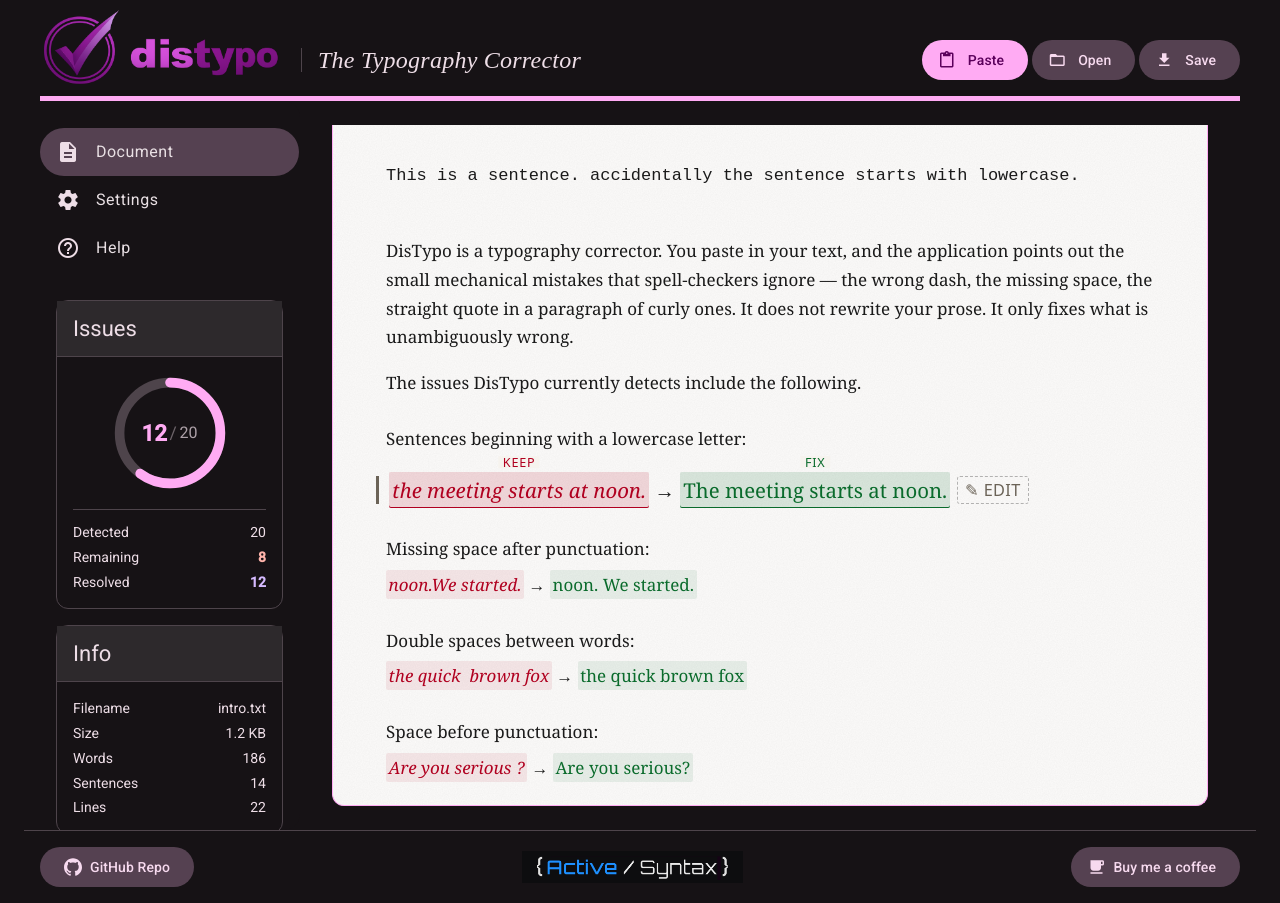
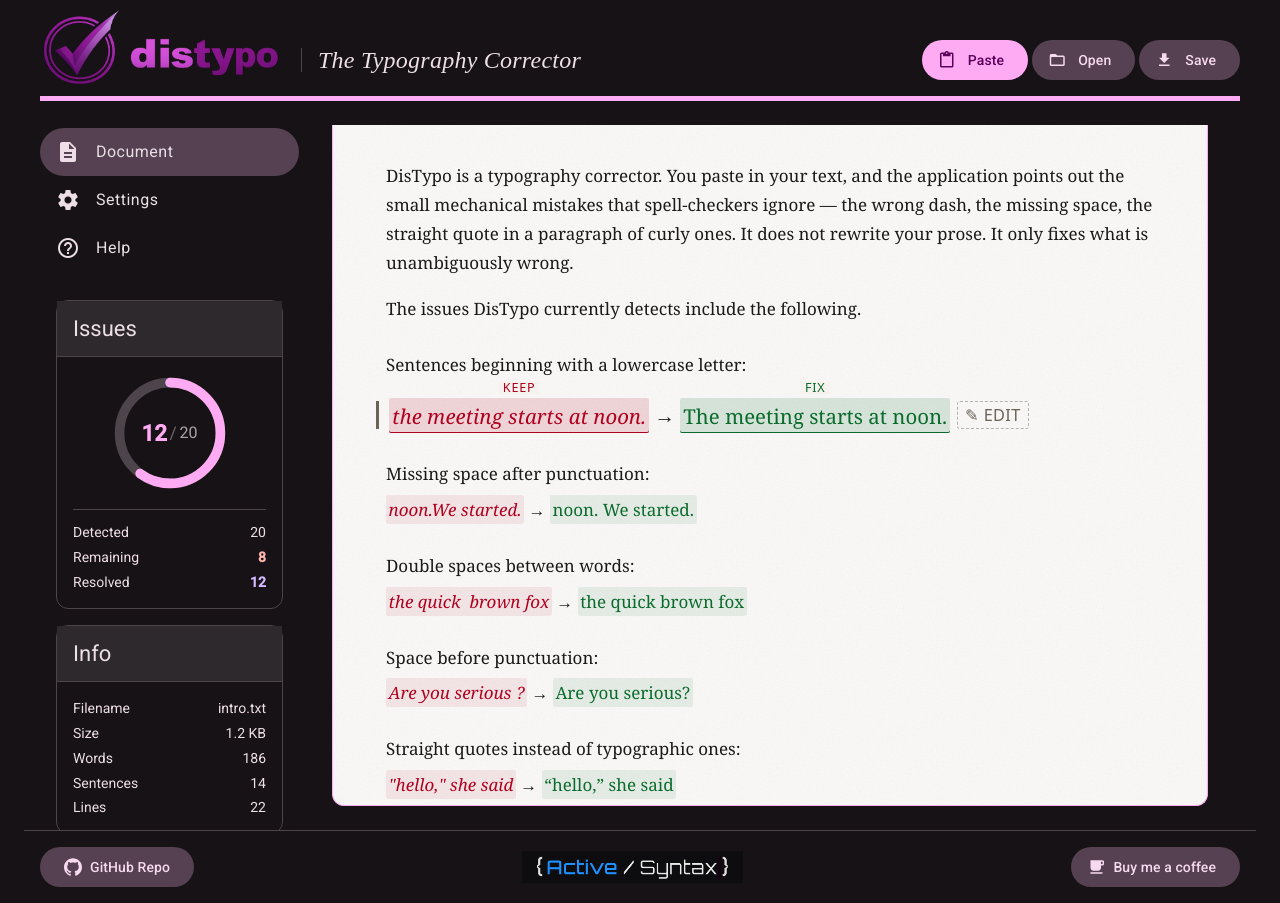
Before and after one commit to activesyntax/distypo, an Angular app in the folder distypo-app/: page / in a window 1280 px wide. Built offline with nearby package versions, Linux system fonts and the light colour scheme.

Commit message:
functional approach experiments

```diff
--- a/distypo-app/src/app/document-view/document-view.html
+++ b/distypo-app/src/app/document-view/document-view.html
@@ -10,7 +10,7 @@
     <!-- <pre>{{ doc.value() }}</pre> -->
     <!-- } -->
 
-    <pre>{{ lintedDocument().content }}</pre>
+    <pre>{{ lintedDocument()?.content }}</pre>
 
     <p>
       DisTypo is a typography corrector. You paste in your text, and the
--- a/distypo-app/src/app/document-view/document-view.ts
+++ b/distypo-app/src/app/document-view/document-view.ts
@@ -1,7 +1,10 @@
 import { httpResource } from '@angular/common/http';
-import { Component, computed, effect, signal } from '@angular/core';
+import { Component, computed, effect, Input, Signal, signal } from '@angular/core';
 import { lint, LintedDocument, RawDocument } from '@core/index';
 import * as RawDoc from '@core/domain/raw-document';
+import { err, map, ok, Result } from '@core/fp';
+
+type InputFile = { name: string; path: string };
 
 @Component({
   selector: 'app-document',
@@ -12,21 +15,19 @@
 export class DocumentView {
   selected = signal<string | null>('noon');
 
-  readonly inputDocument = { name: 'demo.txt', path: '/assets/data/demo.txt' };
+  readonly inputFile: InputFile = { name: 'demo.txt', path: '/assets/data/demo.txt' };
 
-  readonly document = httpResource.text(() => this.inputDocument.path);
+  private readonly fileResource = httpResource.text(() => this.inputFile.path);
 
-  readonly rawDocument = computed<RawDocument>(() => {
-    const content = this.document.value();
-    return content === undefined
-      ? RawDoc.empty(this.inputDocument.name)
-      : RawDoc.fromContent(this.inputDocument.name, content);
+  readonly rawDocument: Signal<Result<RawDocument>> = computed(() => {
+    return this.fileResource.hasValue()
+      ? ok(RawDoc.from(this.inputFile.name, this.fileResource.value()))
+      : err('Failed to load file');
   });
 
-  readonly lintedDocument = computed<LintedDocument>(() => {
-    return lint(this.rawDocument());
+  readonly lintedDocument: Signal<Result<LintedDocument>> = computed(() => {
+    return map(this.rawDocument(), lint);
   });
-
 
   select(id: string) { this.selected.set(id); }
   keep(id: string) { /* az eredeti marad — issue feloldva */ }
--- a/distypo-app/src/core/domain/raw-document.ts
+++ b/distypo-app/src/core/domain/raw-document.ts
@@ -1,6 +1,6 @@
 import { RawDocument } from './model';
 
-export function fromContent(name: string, content: string): RawDocument {
+export function from(name: string, content: string): RawDocument {
   return { kind: 'raw', name, content };
 }
 
--- /dev/null
+++ b/distypo-app/src/core/fp.ts
@@ -0,0 +1,12 @@
+export type Result<T> =
+  | { ok: true; value: T }
+  | { ok: false; error: unknown };
+
+export const ok = <T>(value: T): Result<T> => ({ ok: true, value });
+export const err = (error: unknown): Result<never> => ({ ok: false, error });
+
+export const map = <A, B>(r: Result<A>, fn: (a: A) => B): Result<B> =>
+  r.ok ? ok(fn(r.value)) : r;
+
+export const mapError = <A>(r: Result<A>, fn: (e: unknown) => unknown): Result<A> =>
+  r.ok ? r : err(fn(r.error));
--- a/distypo-app/src/core/utils.ts
+++ b/distypo-app/src/core/utils.ts
@@ -1,5 +1 @@
 export type UniqId<T extends string> = Readonly<string & { readonly __brand: T }>;
-
-export type Result<T, E> =
-  | { ok: true; value: T }
-  | { ok: false; error: E };
```
Also changed, not shown: distypo-app/src/core/domain/text-range.ts (+10 -9 lines).
